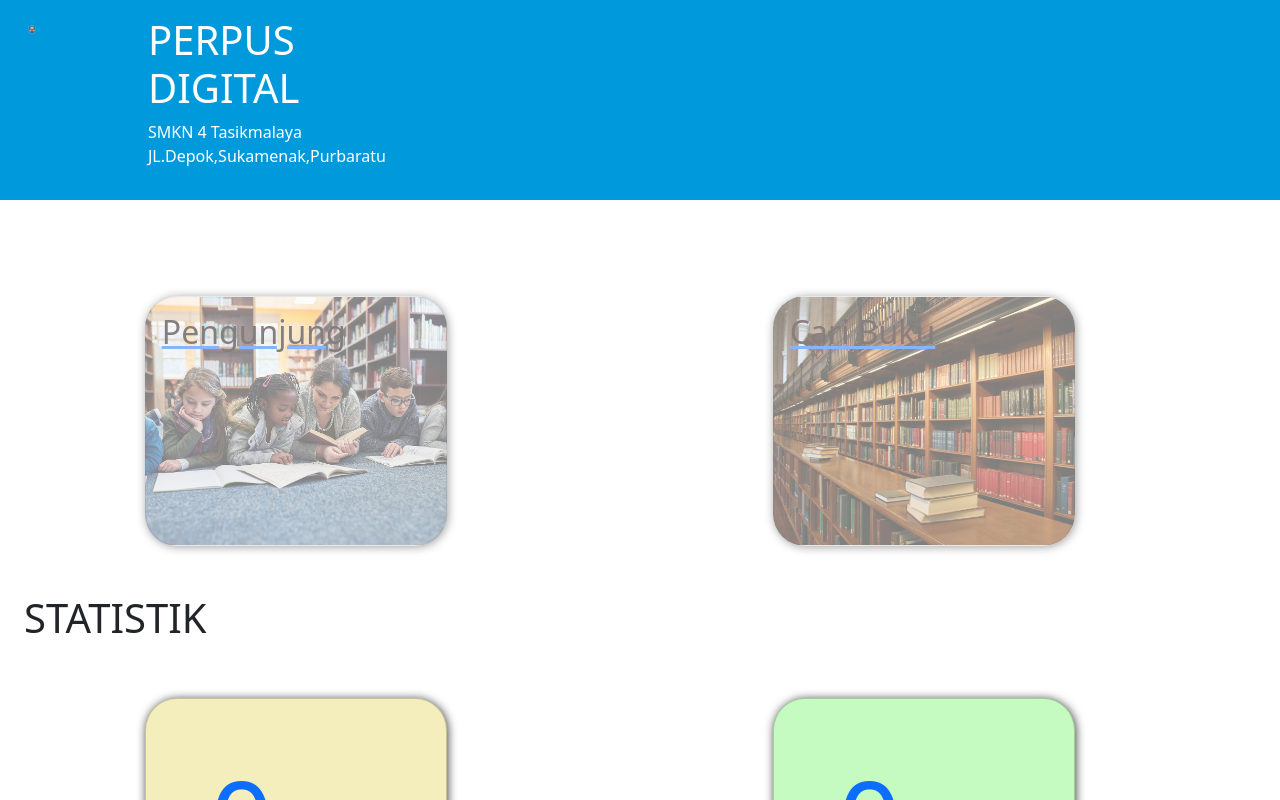
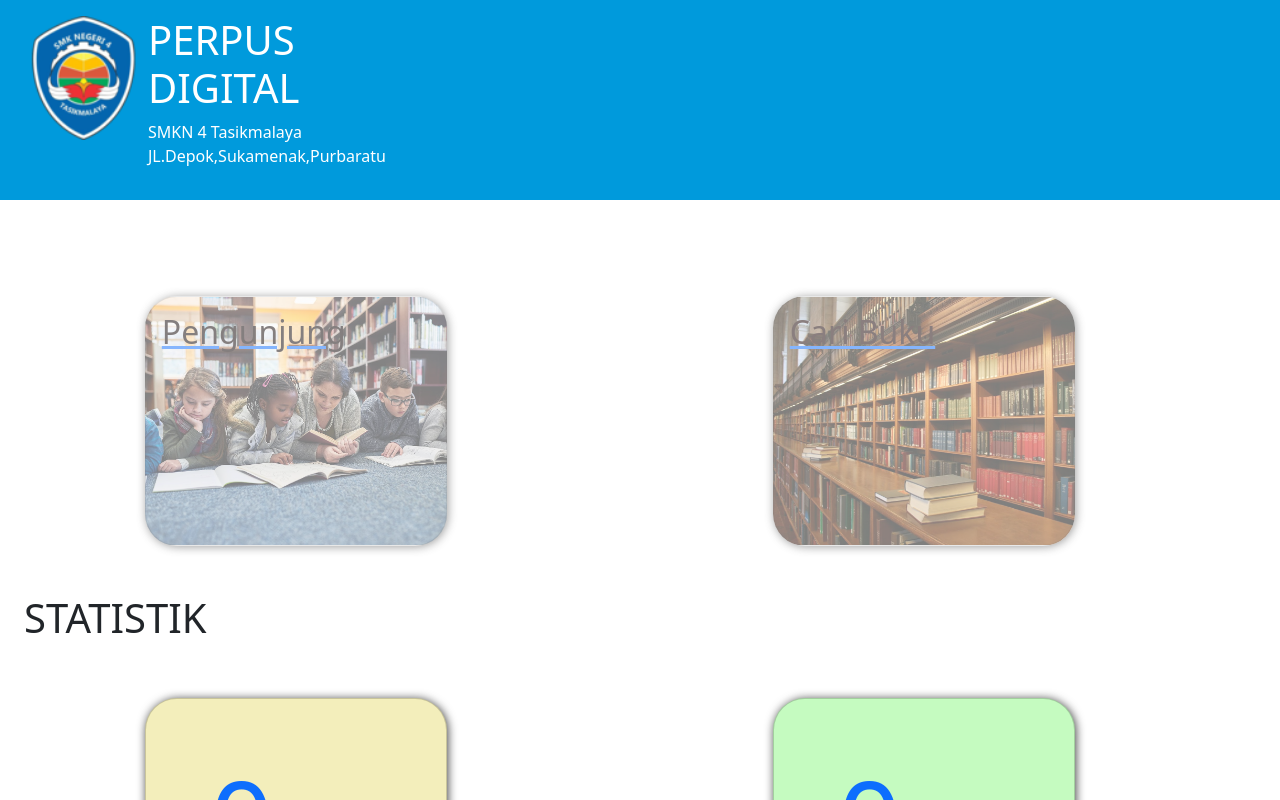
Before and after one commit to elisamardiyani0/perpus_digital-TEPA, a Nuxt app: page / in a window 1280 px wide. Shown: the top 800 px of the page. Built offline with nearby package versions, Linux system fonts and the light colour scheme; no server answers; the database is empty.

Commit message:
Add files via upload

```diff
--- a/components/Header.vue
+++ b/components/Header.vue
@@ -20,6 +20,6 @@
 
 }
 img{
-    width: 10%;
+    width: 110px;
 }
 </style>
```
